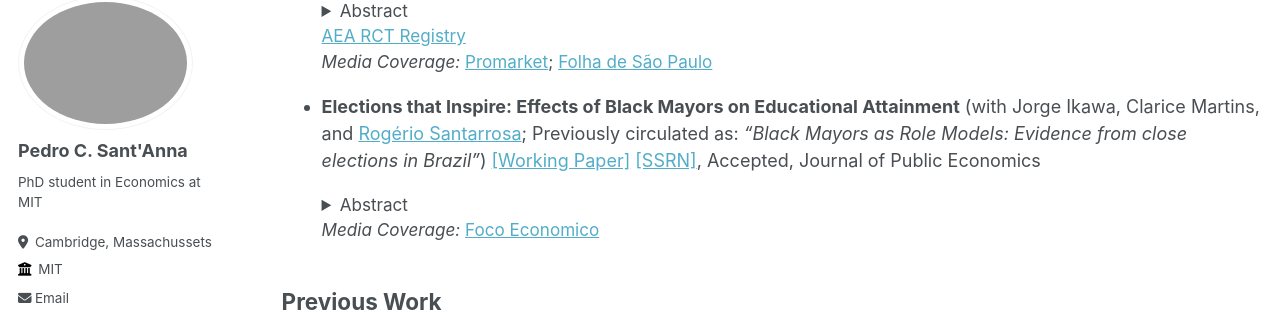
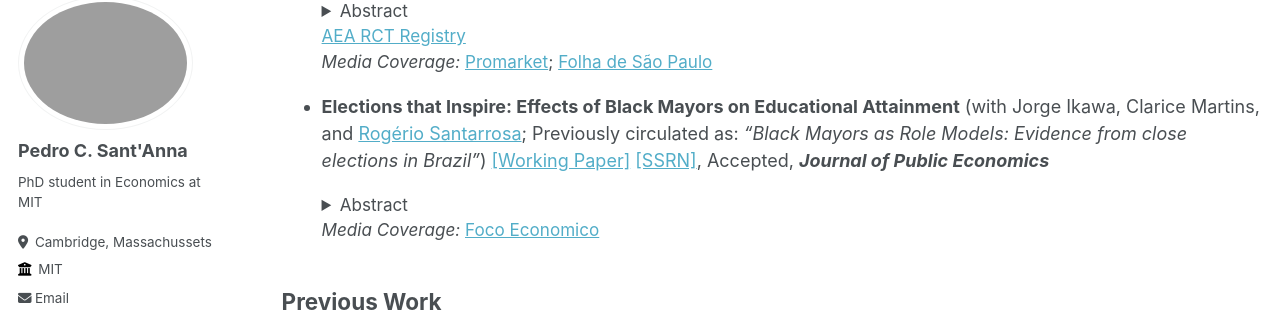
Before and after one commit to pedrosant-anna/pedrosant-anna.github.io, a Jekyll site: the page built from _pages/research.md, in a window 1280 px wide and 900 px high, scrolled down 543 px. Shown: the part 110-432 px from the top of the window. Built offline with Jekyll 4.4.1, drawn with Linux system fonts in a browser that asks for light colours; some web fonts are replaced.

```diff
--- a/_pages/research.md
+++ b/_pages/research.md
@@ -59,7 +59,7 @@ author_profile: true
   </p>
 </div>
 
-- **Elections that Inspire: Effects of Black Mayors on Educational Attainment** (with Jorge Ikawa, Clarice Martins, and <a href="https://rogeriosantarrosa.wordpress.com/" target="_blank">Rogério Santarrosa</a>; Previously circulated as: *"Black Mayors as Role Models: Evidence from close elections in Brazil"*) <a href="../files/BlackMayors_Nov2025.pdf" target="_blank">[Working Paper]</a> <a href="https://papers.ssrn.com/sol3/papers.cfm?abstract_id=5060450" target="_blank">[SSRN]</a>, Accepted, Journal of Public Economics
+- **Elections that Inspire: Effects of Black Mayors on Educational Attainment** (with Jorge Ikawa, Clarice Martins, and <a href="https://rogeriosantarrosa.wordpress.com/" target="_blank">Rogério Santarrosa</a>; Previously circulated as: *"Black Mayors as Role Models: Evidence from close elections in Brazil"*) <a href="../files/BlackMayors_Nov2025.pdf" target="_blank">[Working Paper]</a> <a href="https://papers.ssrn.com/sol3/papers.cfm?abstract_id=5060450" target="_blank">[SSRN]</a>, Accepted, **_Journal of Public Economics_**
 
 <div style="margin-left: 40px; margin-top: 0; margin-bottom: 8px;">
   <details style="margin: 0;">
```
